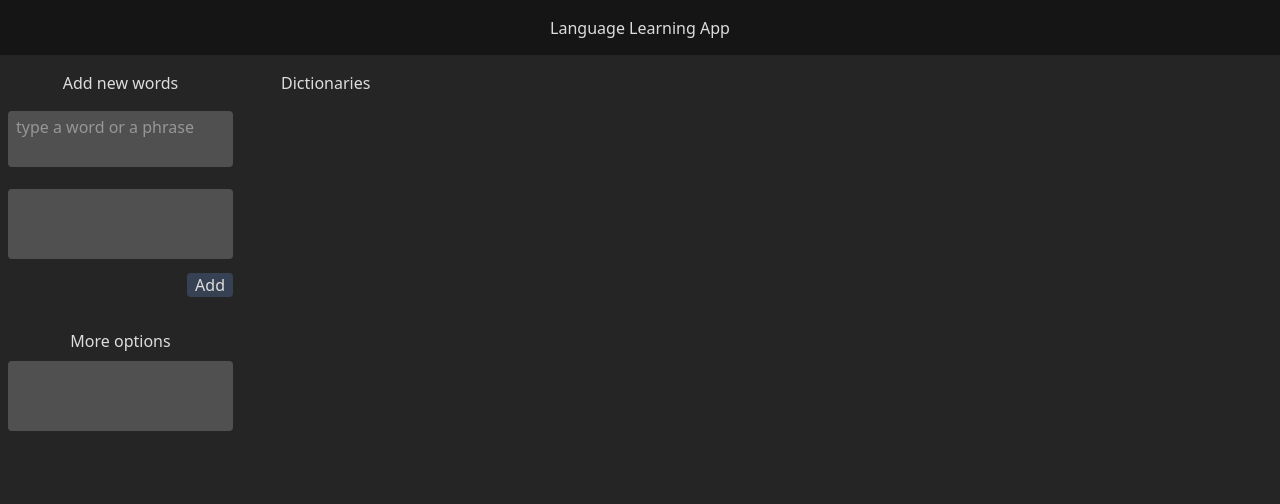
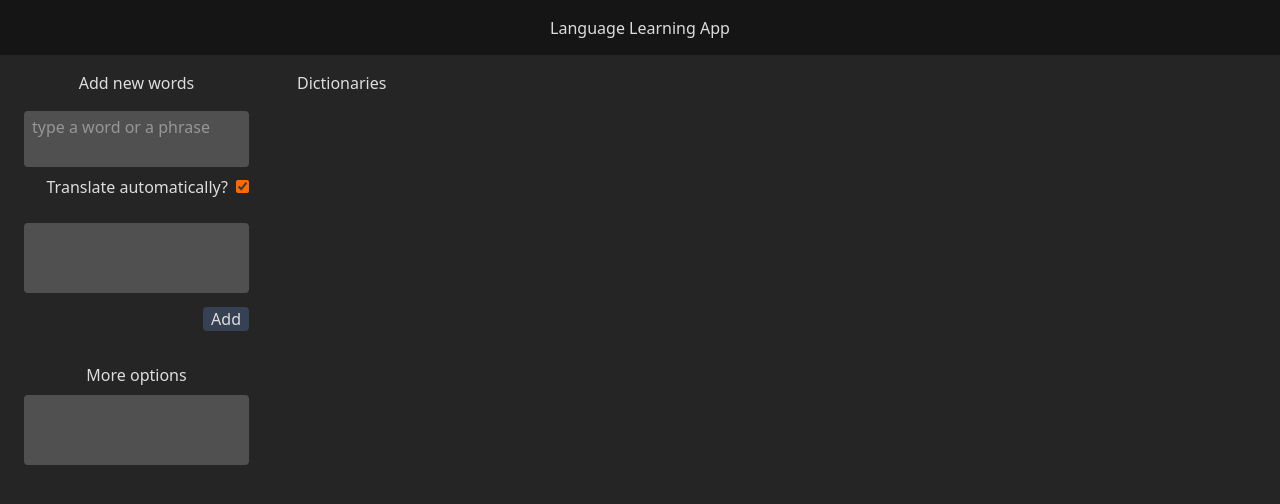
Before and after one commit to self-related/language-learn-app, a React (Vite) app: page / in a window 1280 px wide. Shown: the top 504 px of the page. Built offline with nearby package versions, Linux system fonts and the light colour scheme.

Commit message:
Add a checkbox for auto-translation and translation-button. Better comments

```diff
--- a/src/App.tsx
+++ b/src/App.tsx
@@ -10,7 +10,7 @@ function App() {
             Language Learning App
         </nav>
 
-        <main className='px-2 pt-4 flex flex-col items-center md:items-start md:flex-row md:gap-12'>
+        <main className='px-6 pt-4 flex flex-col items-center md:items-start md:flex-row md:gap-12'>
             <LearningSection />
             <DictionarySection />
         </main>
--- a/src/components/LearningSection.tsx
+++ b/src/components/LearningSection.tsx
@@ -1,23 +1,45 @@
+import { useState } from "react";
+
 export default function LearningSection() {
 
+    const [autoTranslate, setAutoTranslate] = useState(true);
+
+    const handleautoTranslateCheckbox = (event: React.ChangeEvent<HTMLInputElement>) => {
+        if (event.target.checked) setAutoTranslate(true);
+        else setAutoTranslate(false);
+    };
 
     return (
         <div id="learning-section">
 
-            {/* Section for searching and adding words */}
-
+            {/* Section Header */}
             <h2 className='font-medium text-center'
              >Add new words
             </h2>
 
-            <div>
+            {/* User Input */}
+            <div id="input-div">
                 <textarea id="user-input" placeholder='type a word or a phrase'
-                    className='bg-[#505050] hover:bg-[#606060] accent-orange-400 mt-4 mb-2 px-2 py-1 w-[225px] resize-none rounded-sm'
+                    className='block bg-[#505050] hover:bg-[#606060] accent-orange-400 mt-4 mb-2 px-2 py-1 w-[225px] resize-none rounded-sm'
                 />
-                <button></button>
+                <label htmlFor="auto-translate" className="block ml-auto w-fit">
+                    Translate automatically?
+
+                    <input id="auto-translate" type="checkbox" checked={autoTranslate} onChange={handleautoTranslateCheckbox}
+                        className="ml-2 accent-orange-500"
+                    />
+                </label>
+                {
+                    autoTranslate == false
+                    ? <button className='mt-1 px-2 block ml-auto bg-gray-700 hover:bg-gray-600 active:bg-gray-800 accent-orange-400 outline-orange-400 focus:outline-2 cursor-pointer rounded-sm'
+                        >Translate
+                      </button>
+                    : ""
+                }
             </div>
 
-            <div>
+            {/* Output */}
+            <div id="output-div" className="mt-4">
                 <textarea id="output"
                     className='bg-[#505050] hover:bg-[#606060] accent-orange-400 my-2 px-2 py-1 min-h-[70px] h-min w-[225px] rounded-sm resize-none'
                 />
@@ -25,19 +47,21 @@ export default function LearningSection() {
                 <button className='px-2 block ml-auto bg-gray-700 hover:bg-gray-600 active:bg-gray-800 accent-orange-400 outline-orange-400 focus:outline-2 cursor-pointer rounded-sm'
                  >Add
                 </button>
+            </div>
 
-
-                {/* Section to choose more options */}
+            {/* More options from translator api */}
+            <div id="more-options">
                 <h2 className="font-medium text-center mt-8"
-                 >More options
+                    >More options
                 </h2>
 
                 <div
                     className='bg-[#505050] my-2 px-2 py-1 min-h-[70px] h-min w-[225px] rounded-sm'
                 >
                 </div>
+            </div>
 
-            </div>
         </div>
+
     );
 }
```
